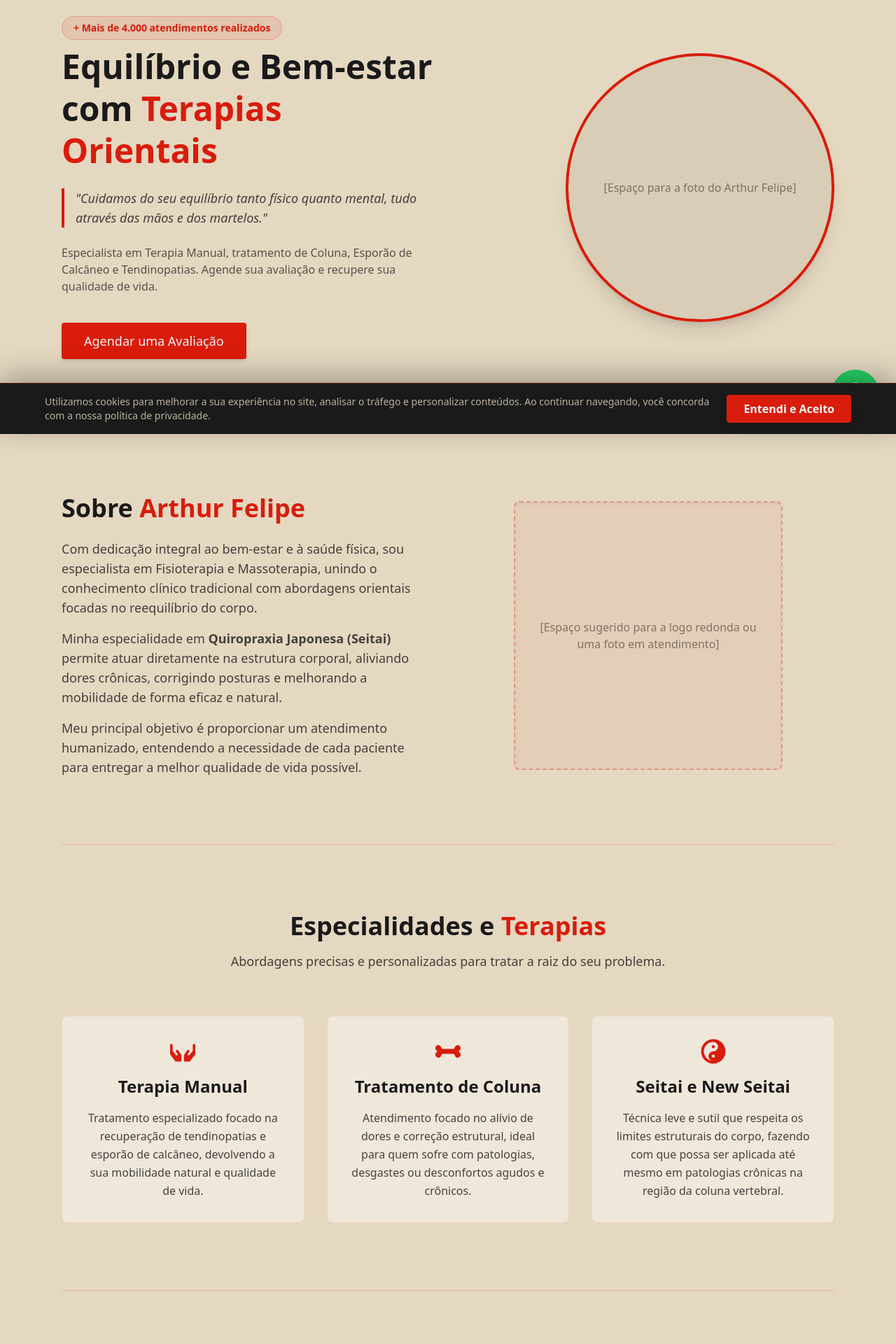
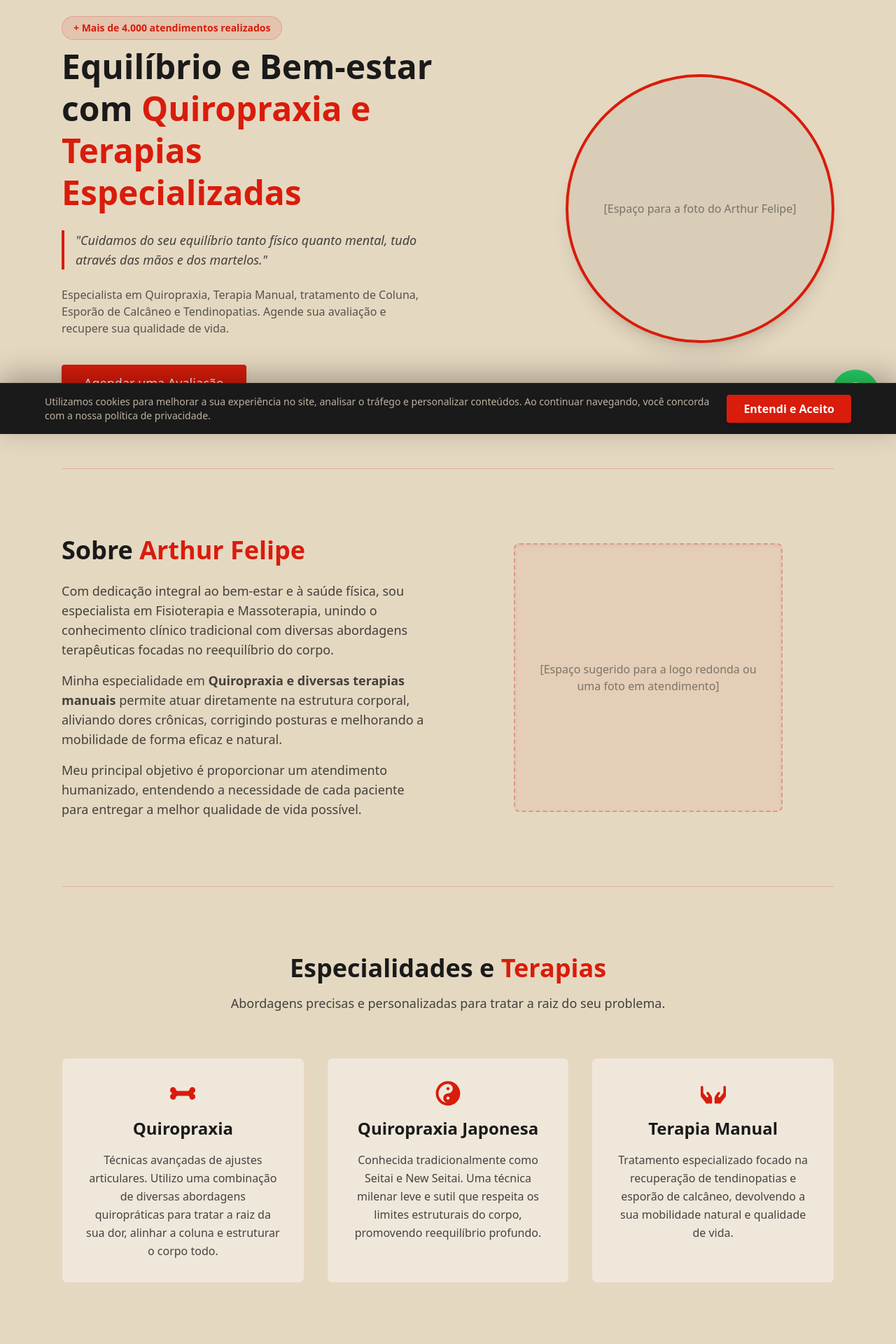
Before and after one commit to brenohp/site-arthurfelipeterapias, a Next.js app: page / in a window 1280 px wide. Shown: the part 180-2100 px from the top of the page at 70% size. Built offline with nearby package versions, Linux system fonts and the light colour scheme.

Commit message:
refactor: atualizar textos e especialidades nas seções do site

```diff
--- a/app/components/Footer.tsx
+++ b/app/components/Footer.tsx
@@ -23,7 +23,7 @@ export default function Footer() {
 
         {/* Informações e Direitos Autorais */}
         <div className="text-center md:text-right text-sm text-brand-beige/70">
-          <p className="mb-1">&copy; {anoAtual} Arthur Felipe Terapias Orientais.</p>
+          <p className="mb-1">&copy; {anoAtual} Arthur Felipe Terapias.</p>
           <p>Todos os direitos reservados | Ribeirão Preto - SP</p>
         </div>
 
--- a/app/components/Hero.tsx
+++ b/app/components/Hero.tsx
@@ -13,7 +13,7 @@ export default function Hero() {
         </div>
 
         <h1 className="text-4xl md:text-5xl font-bold text-brand-black leading-tight">
-          Equilíbrio e Bem-estar com <span className="text-brand-red">Terapias Orientais</span>
+          Equilíbrio e Bem-estar com <span className="text-brand-red">Quiropraxia e Terapias Especializadas</span>
         </h1>
 
         <p className="text-lg text-brand-black/80 font-medium italic border-l-4 border-brand-red pl-4">
@@ -21,7 +21,7 @@ export default function Hero() {
         </p>
 
         <p className="text-brand-black/70">
-          Especialista em Terapia Manual, tratamento de Coluna, Esporão de Calcâneo e Tendinopatias. Agende sua avaliação e recupere sua qualidade de vida.
+          Especialista em Quiropraxia, Terapia Manual, tratamento de Coluna, Esporão de Calcâneo e Tendinopatias. Agende sua avaliação e recupere sua qualidade de vida.
         </p>
 
         <div className="pt-4">
--- a/app/components/Sobre.tsx
+++ b/app/components/Sobre.tsx
@@ -10,10 +10,10 @@ export default function Sobre() {
           </h2>
           <div className="space-y-4 text-brand-black/80 text-lg">
             <p>
-              Com dedicação integral ao bem-estar e à saúde física, sou especialista em Fisioterapia e Massoterapia, unindo o conhecimento clínico tradicional com abordagens orientais focadas no reequilíbrio do corpo.
+              Com dedicação integral ao bem-estar e à saúde física, sou especialista em Fisioterapia e Massoterapia, unindo o conhecimento clínico tradicional com diversas abordagens terapêuticas focadas no reequilíbrio do corpo.
             </p>
             <p>
-              Minha especialidade em <strong>Quiropraxia Japonesa (Seitai)</strong> permite atuar diretamente na estrutura corporal, aliviando dores crônicas, corrigindo posturas e melhorando a mobilidade de forma eficaz e natural.
+              Minha especialidade em <strong>Quiropraxia e diversas terapias manuais</strong> permite atuar diretamente na estrutura corporal, aliviando dores crônicas, corrigindo posturas e melhorando a mobilidade de forma eficaz e natural.
             </p>
             <p>
               Meu principal objetivo é proporcionar um atendimento humanizado, entendendo a necessidade de cada paciente para entregar a melhor qualidade de vida possível.
--- a/app/components/Terapias.tsx
+++ b/app/components/Terapias.tsx
@@ -3,19 +3,19 @@ import { FaHands, FaBone, FaYinYang } from 'react-icons/fa'
 export default function Terapias() {
   const servicos = [
     {
+      titulo: "Quiropraxia",
+      descricao: "Técnicas avançadas de ajustes articulares. Utilizo uma combinação de diversas abordagens quiropráticas para tratar a raiz da sua dor, alinhar a coluna e estruturar o corpo todo.",
+      icone: <FaBone className="text-4xl text-brand-red mb-4" />
+    },
+    {
+      titulo: "Quiropraxia Japonesa",
+      descricao: "Conhecida tradicionalmente como Seitai e New Seitai. Uma técnica milenar leve e sutil que respeita os limites estruturais do corpo, promovendo reequilíbrio profundo.",
+      icone: <FaYinYang className="text-4xl text-brand-red mb-4" />
+    },
+    {
       titulo: "Terapia Manual",
       descricao: "Tratamento especializado focado na recuperação de tendinopatias e esporão de calcâneo, devolvendo a sua mobilidade natural e qualidade de vida.",
       icone: <FaHands className="text-4xl text-brand-red mb-4" />
-    },
-    {
-      titulo: "Tratamento de Coluna",
-      descricao: "Atendimento focado no alívio de dores e correção estrutural, ideal para quem sofre com patologias, desgastes ou desconfortos agudos e crônicos.",
-      icone: <FaBone className="text-4xl text-brand-red mb-4" />
-    },
-    {
-      titulo: "Seitai e New Seitai",
-      descricao: "Técnica leve e sutil que respeita os limites estruturais do corpo, fazendo com que possa ser aplicada até mesmo em patologias crônicas na região da coluna vertebral.",
-      icone: <FaYinYang className="text-4xl text-brand-red mb-4" />
     }
   ]
 
--- /dev/null
+++ b/global.d.ts
@@ -0,0 +1 @@
+declare module '*.css';
```
